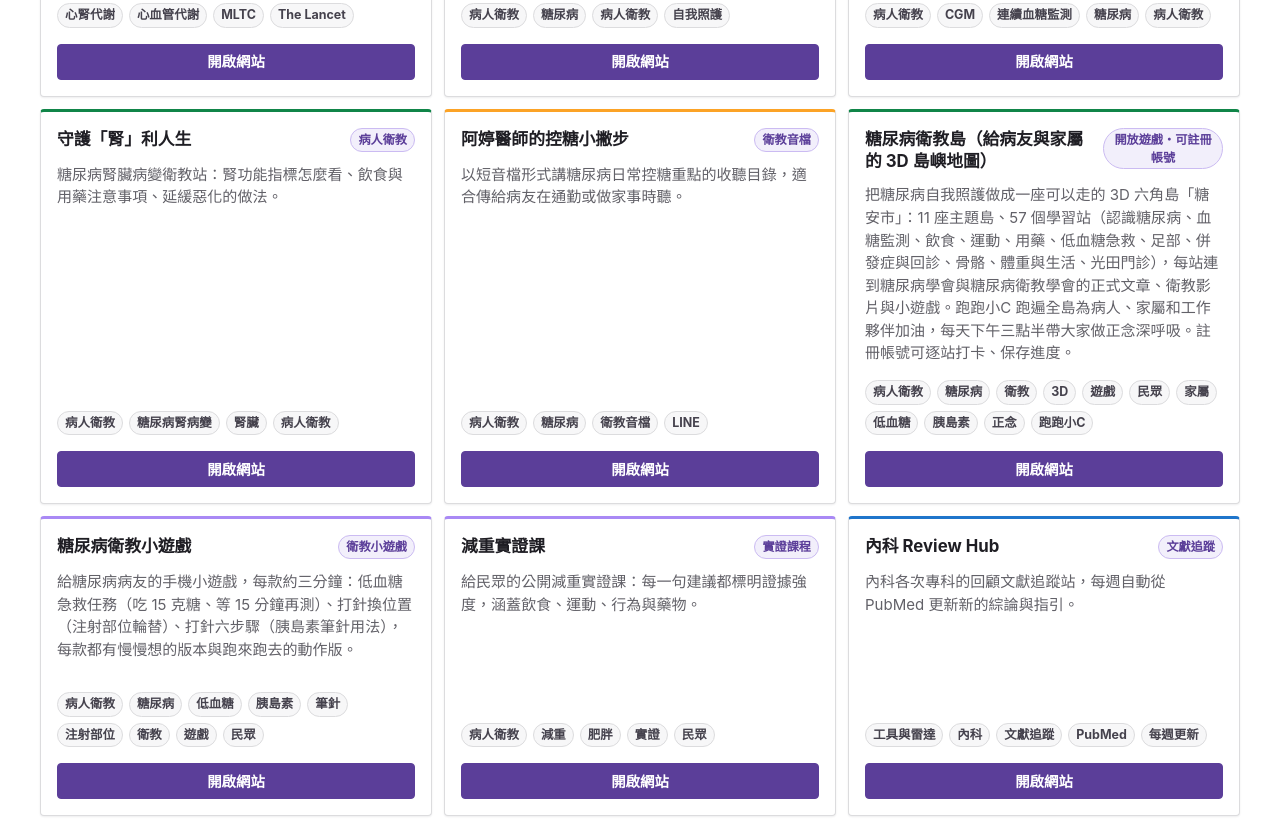
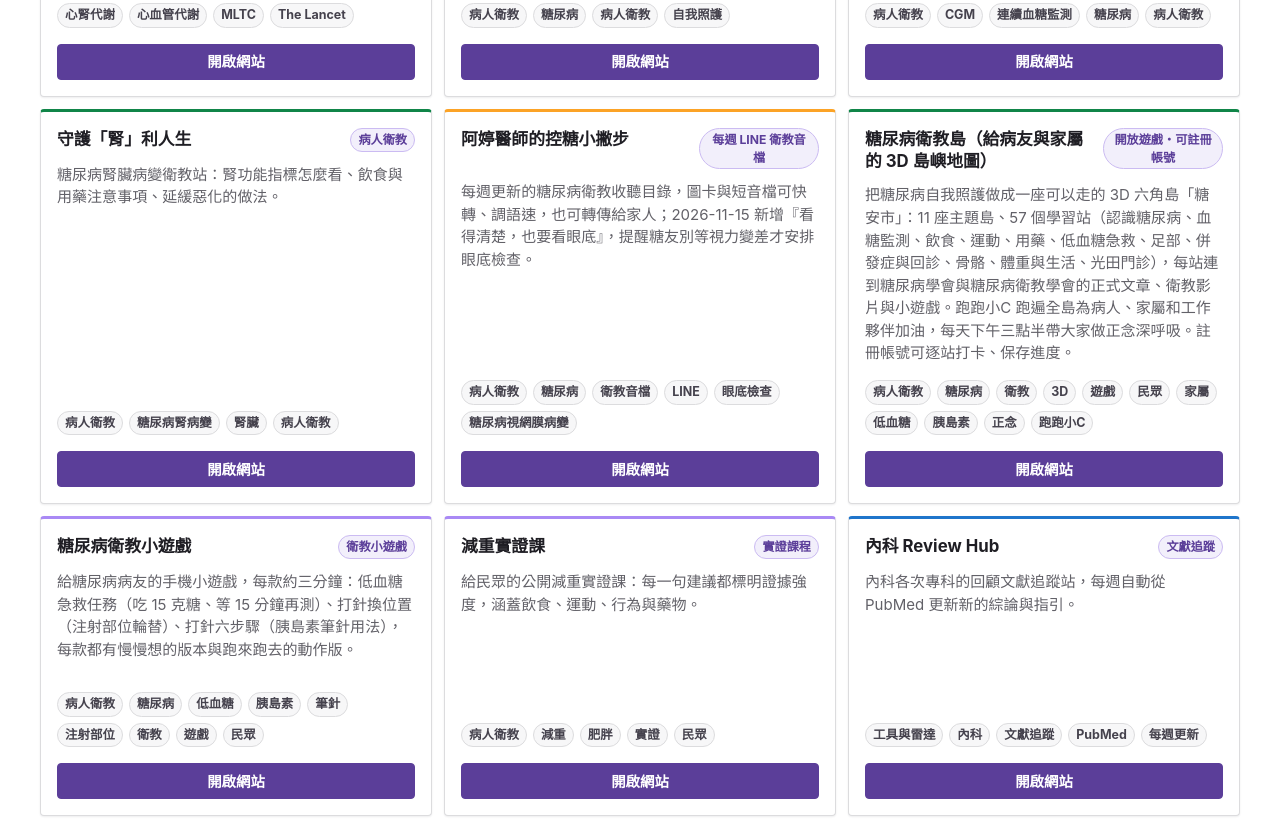
Before and after one commit to tsn4830-ui/reading-notes-hub, a plain HTML site: page index.html in a window 1280 px wide. Shown: the part 3972-4791 px from the top of the page. Drawn offline with Linux system fonts and the light colour scheme.

Commit message:
Update weekly diabetes audio entry

```diff
--- a/app.js
+++ b/app.js
@@ -337,10 +337,10 @@ const notes = [
     title: "阿婷醫師的控糖小撇步",
     category: "edu",
     accent: "gold",
-    status: "衛教音檔",
+    status: "每週 LINE 衛教音檔",
     description:
-      "以短音檔形式講糖尿病日常控糖重點的收聽目錄，適合傳給病友在通勤或做家事時聽。",
-    tags: ["糖尿病", "衛教音檔", "LINE"],
+      "每週更新的糖尿病衛教收聽目錄，圖卡與短音檔可快轉、調語速，也可轉傳給家人；2026-11-15 新增『看得清楚，也要看眼底』，提醒糖友別等視力變差才安排眼底檢查。",
+    tags: ["糖尿病", "衛教音檔", "LINE", "眼底檢查", "糖尿病視網膜病變"],
     publicUrl: "https://tsn4830-ui.github.io/dm-line-edu-media/",
     localUrl: "",
   },
--- a/index.html
+++ b/index.html
@@ -76,9 +76,9 @@
     </main>
 
     <footer>
-      <p>更新日：2026-10-10。內容供個人讀書整理與教學複習使用。</p>
+      <p>更新日：2026-11-15。內容供個人讀書整理與教學複習使用。</p>
     </footer>
 
-    <script src="app.js?v=insulin-checklist-20261108"></script>
+    <script src="app.js?v=line-eye-screening-20261115"></script>
   </body>
 </html>
```
